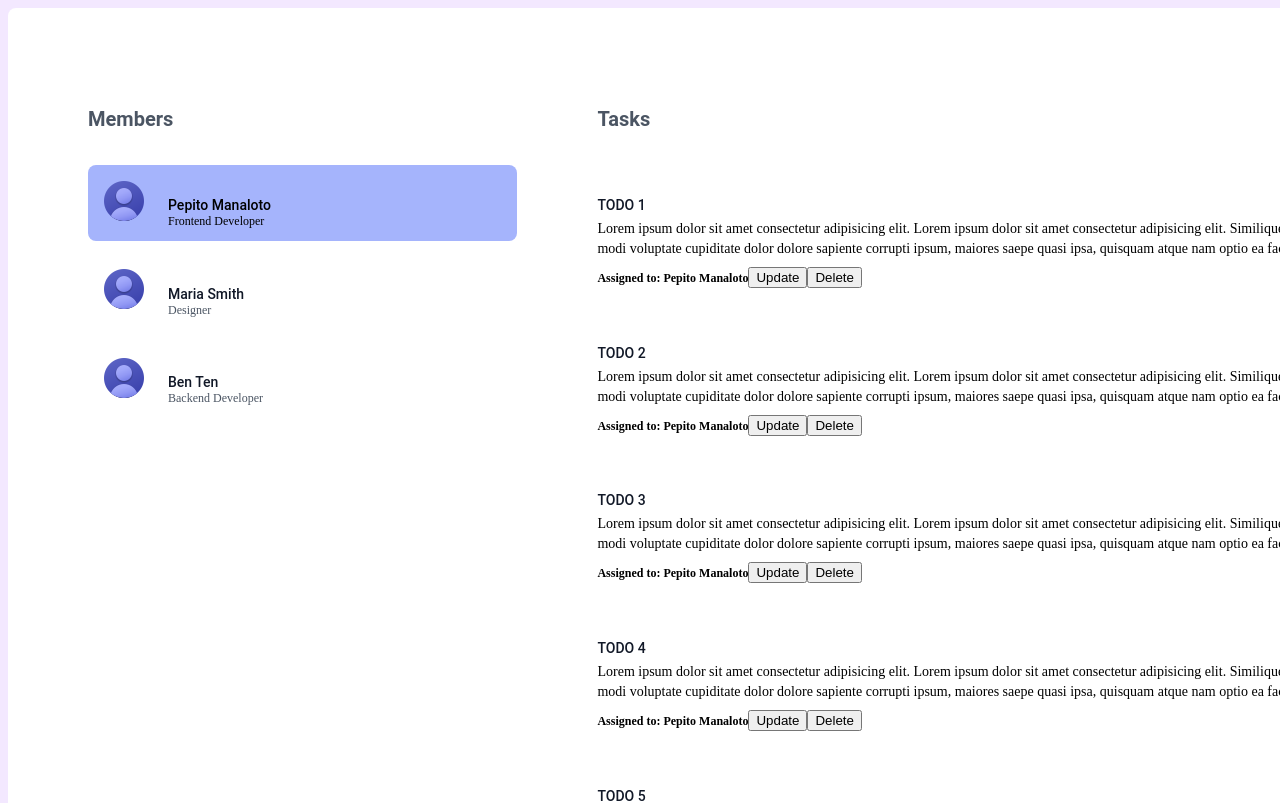
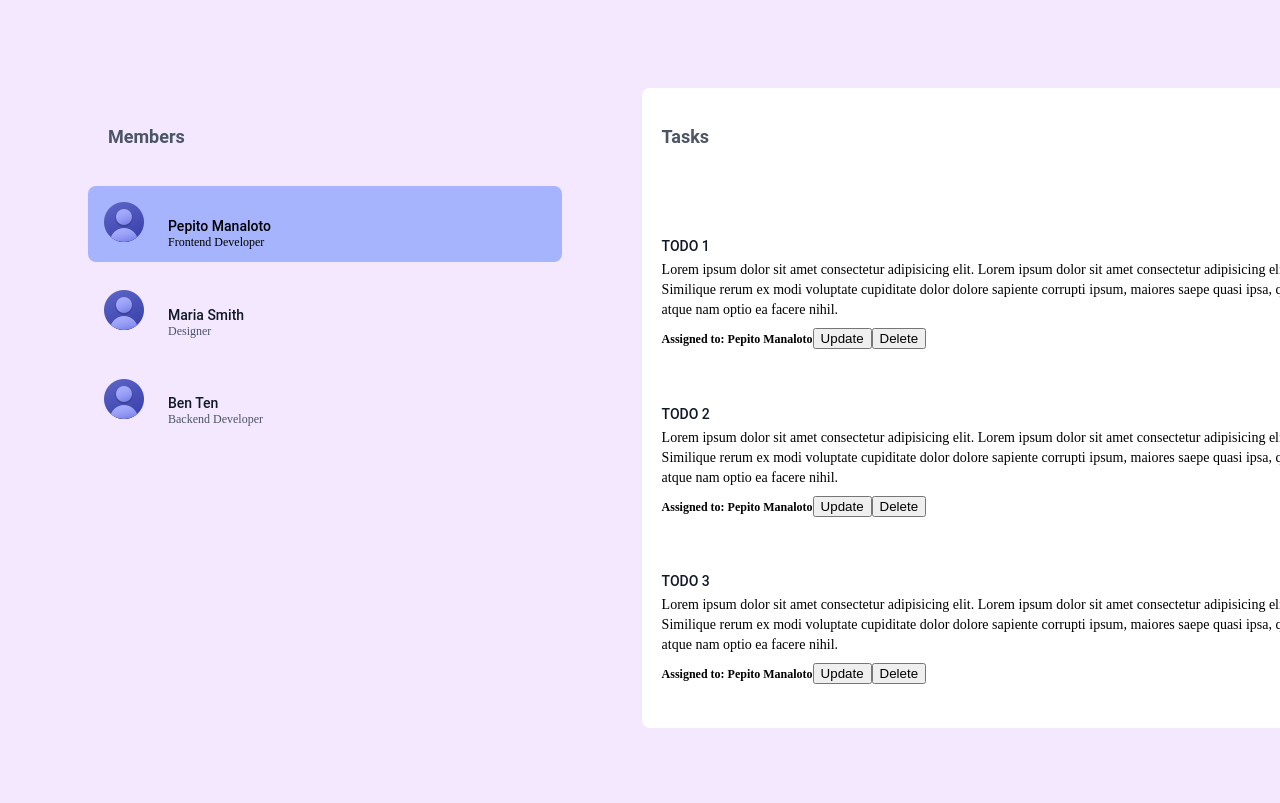
Before and after one commit to reeceballano/taskmaker, a Vue app: page / in a window 1280 px wide. Shown: the top 803 px of the page. Built offline with nearby package versions, Linux system fonts and the light colour scheme; the HTML template or start-up script is replaced by a standard one.

Commit message:
update design

```diff
--- a/src/components/Todos.vue
+++ b/src/components/Todos.vue
@@ -9,6 +9,7 @@
 
 <style>
     .task-list {
-        @apply w-full
+        @apply p-5
+        /* @apply w-full p-10 bg-white align-middle rounded-lg drop-shadow-2xl */
     }
 </style>
--- a/src/views/HomeView.vue
+++ b/src/views/HomeView.vue
@@ -44,7 +44,7 @@
     import ProfileCard from '../components/ProfileCard.vue';
 
     const todos = computed(() => {
-        return data.value;
+        return data.value.splice(0,3);
     })
 
     const data = inject('todos');
@@ -72,10 +72,15 @@
     }
 
     .section-title {
-        @apply text-xl font-semibold mb-8 text-gray-600
+        @apply text-lg font-semibold text-gray-600 p-5 border-b
     }
 
     .home-view {
-        @apply flex container py-20 space-x-20 bg-white align-middle rounded-lg drop-shadow-2xl
+        @apply flex container space-x-20 align-middle my-10
+        /* @apply flex container py-20 space-x-20 bg-white align-middle rounded-lg drop-shadow-2xl */
+    }
+
+    .tasks {
+        @apply w-full bg-white align-middle rounded-lg drop-shadow-2xl
     }
 </style>
```
